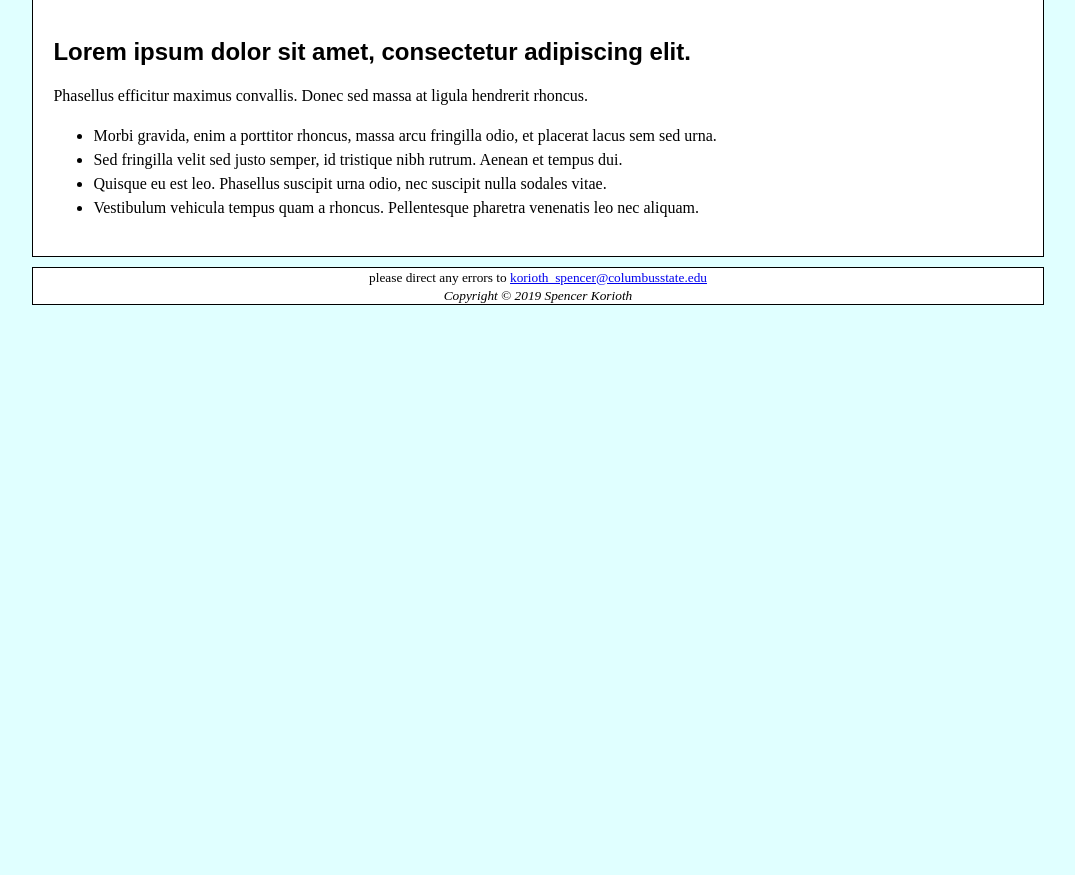
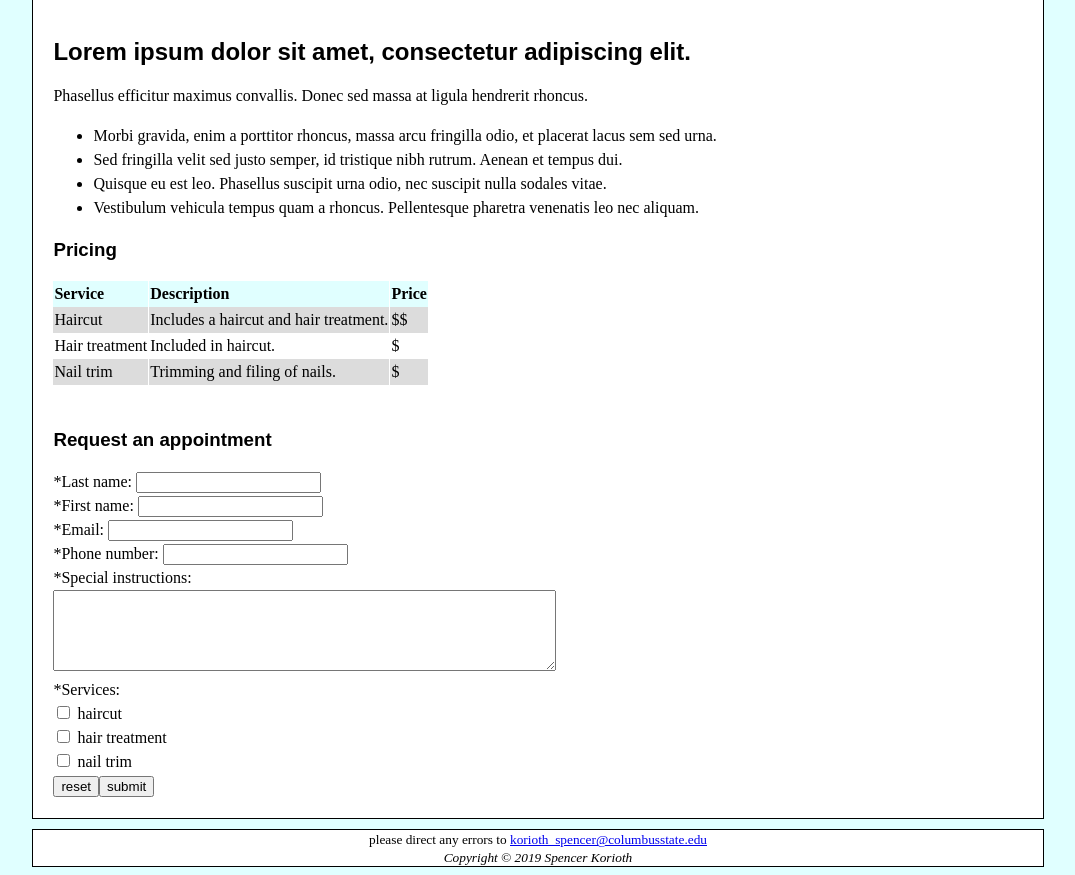
Before and after one commit to SpKorioth/Labs, a PHP site: page /lab6grooming.html in a window 1280 px wide. Shown: the part 230-1105 px from the top of the page, without its empty margins (102-1177 px from the left). Before the commit the page ends 535 px from the top, so only its background shows below. Run offline with PHP 8.4, Linux system fonts and the light colour scheme.

Commit message:
table_form

```diff
--- a/dog.css
+++ b/dog.css
@@ -4,6 +4,11 @@ h1, h2, h3, h4, nav {font-family: "Arial", sans-serif;}
 dt {font-weight: bold;}
 
 ol, ul {list-style-position: outside;}
+
+table {border-collapse: collapse;}
+td, th {border-right: 1px solid white;}
+th {background-color: LightCyan;}
+tr:nth-child(even){background-color: Gainsboro;}
 
 .contact {border: solid; border-width: 1px;}
 .contact img {width: 10%; float: left;}
--- a/lab6grooming.html
+++ b/lab6grooming.html
@@ -29,6 +29,46 @@ Phasellus efficitur maximus convallis. Donec sed massa at ligula hendrerit rhonc
   <li>Quisque eu est leo. Phasellus suscipit urna odio, nec suscipit nulla sodales vitae.</li>
   <li>Vestibulum vehicula tempus quam a rhoncus. Pellentesque pharetra venenatis leo nec aliquam.</li>
 </ul>
+
+<h3>Pricing</h3>
+<table>
+  <tr>
+    <th>Service</th>
+    <th>Description</th>
+    <th>Price</th>
+  </tr>
+  <tr>
+    <td>Haircut</td>
+    <td>Includes a haircut and hair treatment.</td>
+    <td>$$</td>
+  </tr>
+  <tr>
+    <td>Hair treatment</td>
+    <td>Included in haircut.</td>
+    <td>$</td>
+  </tr>
+  <tr>
+    <td>Nail trim</td>
+    <td>Trimming and filing of nails.</td>
+    <td>$</td>
+  </tr>
+</table><br>
+
+<h3>Request an appointment</h3>
+<form action="http://webdevbasics.net/scripts/demo.php" method="post">
+  *Last name: <input type="text" name="lastname"><br>
+  *First name: <input type="text" name="firstname"><br>
+  *Email: <input type="email" name="email"><br>
+  *Phone number: <input type="tel" name="phone"><br>
+  *Special instructions: <br>
+  <textarea cols="60" rows="5" name="instructions"></textarea><br>
+  *Services: <br>
+  <input type="checkbox" value="service1"> haircut <br>
+  <input type="checkbox" value="service2"> hair treatment <br>
+  <input type="checkbox" value="service3"> nail trim <br>
+  <input type="reset" value="reset"><input type="submit" value="submit">
+</form>
+
 </main>
 <footer>
 	<small>
```
